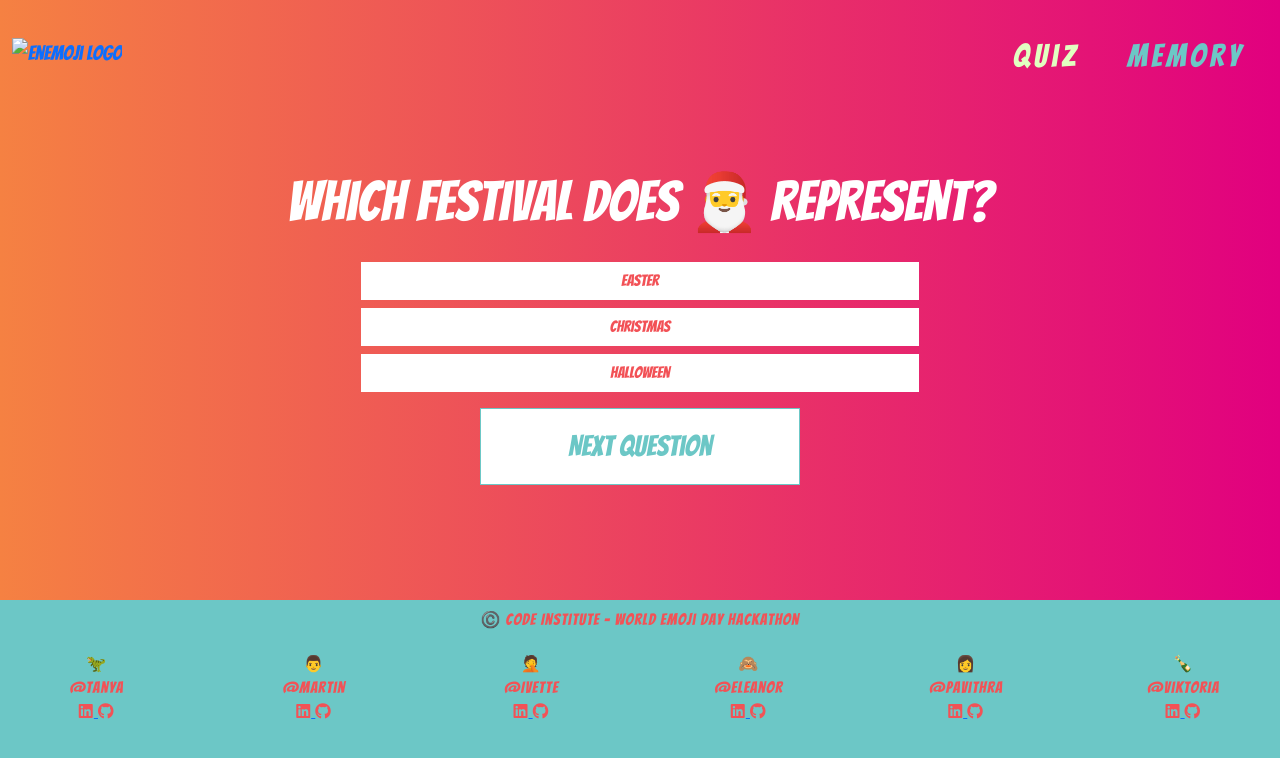
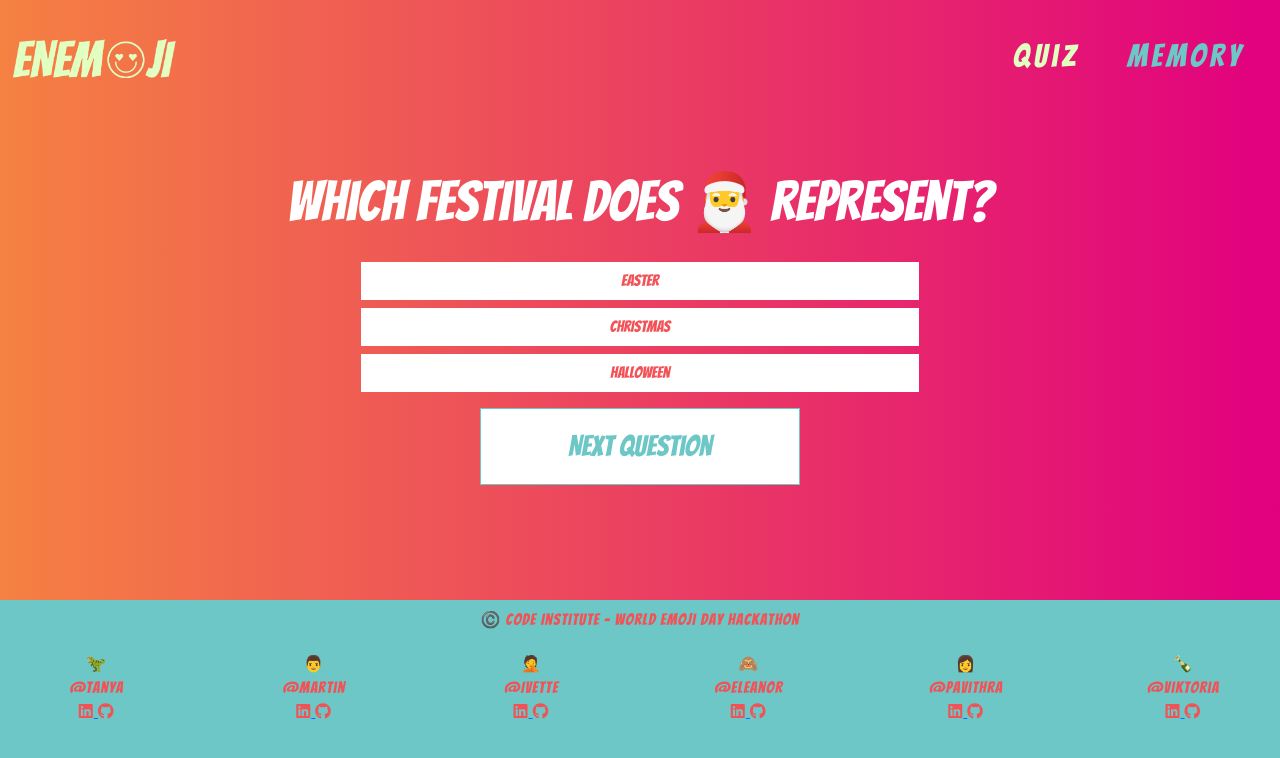
Before and after one commit to datonex/emoji-hackathon, a plain HTML site: page quiz.html in a window 1280 px wide. Drawn offline with nearby package versions, Linux system fonts and the light colour scheme; the site is published under a folder, as on GitHub Pages, so addresses that start at the root find nothing.

Commit message:
Fix logo file path on all pages

```diff
--- a/quiz.html
+++ b/quiz.html
@@ -27,7 +27,7 @@
         <nav class="navbar navbar-expand">
             <div class="container-fluid">
                 <a class="navbar-brand" href="index.html">
-                    <img src="/assets/img/logo/logo-light-green.png" alt="enemoji logo" height="40"
+                    <img src="assets/img/logo/logo-light-green.png" alt="enemoji logo" height="40"
                         class="d-inline-block align-text-top" />
                 </a>
                 <ul class="navbar-nav">
```
Also changed, not shown: game.html (+1 -1 lines).
